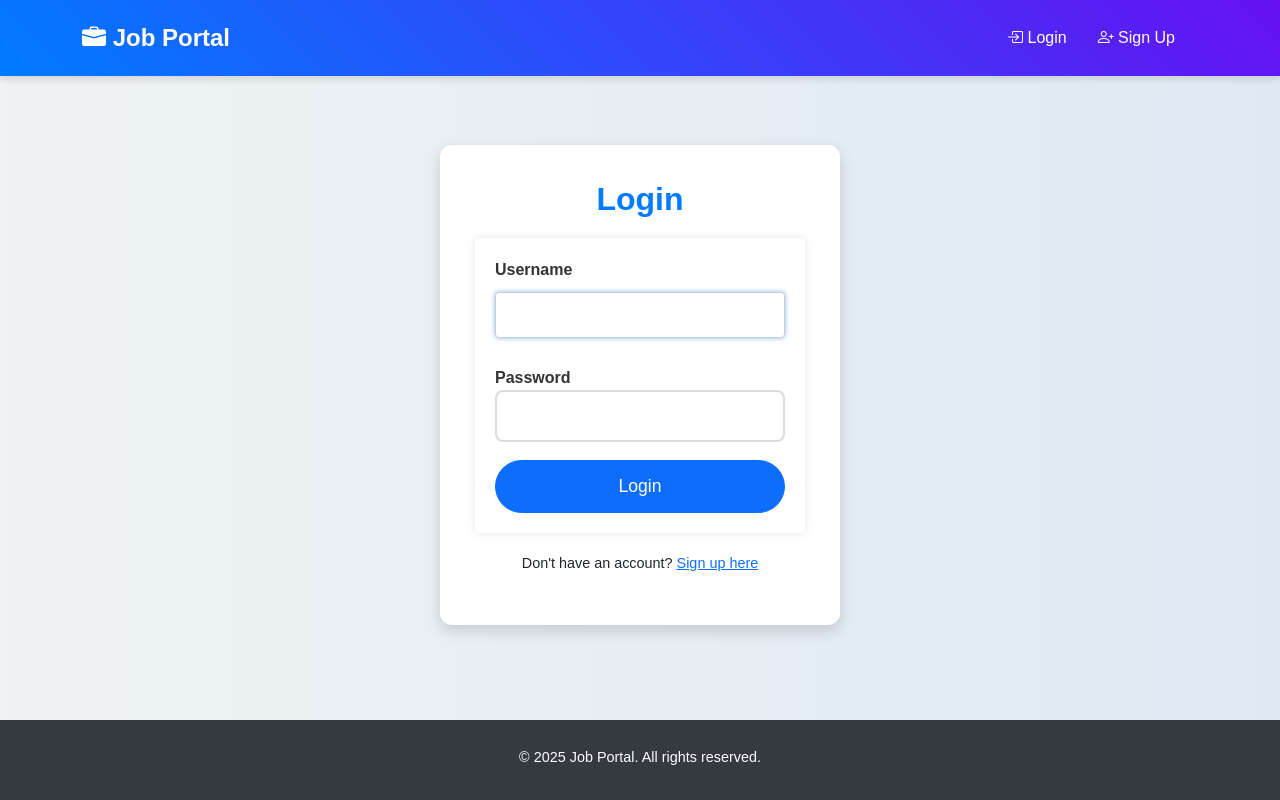
After one commit to yashpanchal123/Job_portal, a Django app: page /login/ in a window 1280 px wide. The commit adds this page. Run offline with Django 5.2, Linux system fonts and the light colour scheme; some libraries are stand-ins or nearby versions.

Commit message:
login code added

```diff
--- a/jobportal/jobportal/asgi.py
+++ b/jobportal/jobportal/asgi.py
@@ -11,6 +11,6 @@ import os
 
 from django.core.asgi import get_asgi_application
 
-os.environ.setdefault('DJANGO_SETTINGS_MODULE', 'jobportal.settings')
+os.environ.setdefault("DJANGO_SETTINGS_MODULE", "jobportal.settings")
 
 application = get_asgi_application()
--- a/jobportal/jobportal/urls.py
+++ b/jobportal/jobportal/urls.py
@@ -14,10 +14,11 @@ Including another URLconf
     1. Import the include() function: from django.urls import include, path
     2. Add a URL to urlpatterns:  path('blog/', include('blog.urls'))
 """
+
 from django.contrib import admin
 from django.urls import path, include
 
 urlpatterns = [
-    path('admin/', admin.site.urls),
-    path('', include('jobs.urls')),
+    path("admin/", admin.site.urls),
+    path("", include("jobs.urls")),
 ]
--- a/jobportal/jobportal/wsgi.py
+++ b/jobportal/jobportal/wsgi.py
@@ -11,6 +11,6 @@ import os
 
 from django.core.wsgi import get_wsgi_application
 
-os.environ.setdefault('DJANGO_SETTINGS_MODULE', 'jobportal.settings')
+os.environ.setdefault("DJANGO_SETTINGS_MODULE", "jobportal.settings")
 
 application = get_wsgi_application()
--- a/jobportal/jobs/apps.py
+++ b/jobportal/jobs/apps.py
@@ -2,5 +2,5 @@ from django.apps import AppConfig
 
 
 class JobsConfig(AppConfig):
-    default_auto_field = 'django.db.models.BigAutoField'
-    name = 'jobs'
+    default_auto_field = "django.db.models.BigAutoField"
+    name = "jobs"
--- a/jobportal/jobs/templates/jobs/base.html
+++ b/jobportal/jobs/templates/jobs/base.html
@@ -49,6 +49,29 @@
             padding: 15px;
             margin-top: 50px;
         }
+
+        #logoutForm {
+            display: inline-block; /* Ensures no unwanted padding */
+            margin: 0;
+            padding: 0;
+            border: none;
+        }
+
+        /* Remove the white border from the button */
+        #logoutForm button {
+            border: none;
+            background-color: #dc3545; /* Ensures red stays */
+            color: white;
+            padding: 8px 16px;
+            font-size: 16px;
+            cursor: pointer;
+            transition: 0.3s ease-in-out;
+        }
+
+        /* Fix hover effect */
+        #logoutForm button:hover {
+            background-color: #bb2d3b;
+        }
     </style>
 </head>
 <body>
@@ -65,6 +88,7 @@
         </button>
         <div class="collapse navbar-collapse" id="navbarNav">
             <ul class="navbar-nav ms-auto">
+                {% if user.is_authenticated %}
                 <li class="nav-item">
                     <a class="nav-link" href="{% url 'post_job' %}">
                         <i class="bi bi-upload"></i> Post a Job
@@ -75,6 +99,23 @@
                         <i class="bi bi-person-circle"></i> Profile
                     </a>
                 </li>
+                <li class="nav-item">
+                    <a href="#" class="nav-link" data-bs-toggle="modal" data-bs-target="#logoutModal">
+                        <i class="bi bi-box-arrow-right"></i> Logout
+                    </a>
+                </li>
+                {% else %}
+                <li class="nav-item">
+                    <a class="nav-link" href="{% url 'login' %}">
+                        <i class="bi bi-box-arrow-in-right"></i> Login
+                    </a>
+                </li>
+                <li class="nav-item">
+                    <a class="nav-link" href="{% url 'signup' %}">
+                        <i class="bi bi-person-plus"></i> Sign Up
+                    </a>
+                </li>
+                {% endif %}
             </ul>
         </div>
     </div>
@@ -83,6 +124,28 @@
 <!-- Main Content -->
 <div class="container mt-4">
     {% block content %}{% endblock %}
+</div>
+
+<!-- Logout Confirmation Modal -->
+<div class="modal fade" id="logoutModal" tabindex="-1" aria-labelledby="logoutModalLabel" aria-hidden="true">
+    <div class="modal-dialog">
+        <div class="modal-content">
+            <div class="modal-header">
+                <h5 class="modal-title" id="logoutModalLabel">Confirm Logout</h5>
+                <button type="button" class="btn-close" data-bs-dismiss="modal" aria-label="Close"></button>
+            </div>
+            <div class="modal-body">
+                Are you sure you want to log out?
+            </div>
+            <div class="modal-footer">
+                <button type="button" class="btn btn-secondary" data-bs-dismiss="modal">Cancel</button>
+                <form method="post" action="{% url 'logout' %}" id="logoutForm">
+                    {% csrf_token %}
+                    <button type="submit" class="btn btn-danger">Logout</button>
+                </form>
+            </div>
+        </div>
+    </div>
 </div>
 
 <!-- Footer -->
@@ -94,6 +157,7 @@
 <script src="https://code.jquery.com/jquery-3.5.1.slim.min.js"></script>
 <script src="https://cdn.jsdelivr.net/npm/@popperjs/core@2.9.2/dist/umd/popper.min.js"></script>
 <script src="https://cdn.jsdelivr.net/npm/bootstrap@5.3.0/dist/js/bootstrap.min.js"></script>
+<script src="https://cdn.jsdelivr.net/npm/bootstrap@5.3.0/dist/js/bootstrap.bundle.min.js"></script>
 
 </body>
 </html>
--- /dev/null
+++ b/jobportal/jobs/templates/jobs/login.html
@@ -0,0 +1,113 @@
+{% extends 'jobs/base.html' %}
+
+{% block content %}
+<style>
+    /* Full-page styling */
+    body {
+        background: linear-gradient(to right, #eef2f3, #dfe9f3);
+        display: flex;
+        flex-direction: column;
+        min-height: 100vh;
+    }
+
+    .container {
+        flex-grow: 1;
+        display: flex;
+        justify-content: center;
+        align-items: center;
+    }
+
+    /* Login box styling */
+    .login-box {
+        width: 100%;
+        max-width: 400px;
+        background: white;
+        padding: 35px;
+        border-radius: 12px;
+        box-shadow: 0px 6px 15px rgba(0, 0, 0, 0.15);
+    }
+
+    h2 {
+        text-align: center;
+        color: #007bff;
+        font-weight: bold;
+        margin-bottom: 20px;
+    }
+
+    /* Form fields */
+    .form-group {
+        margin-bottom: 18px;
+    }
+
+    label {
+        font-weight: 600;
+        color: #333;
+    }
+
+    input {
+        width: 100%;
+        padding: 12px;
+        border: 2px solid #ddd;
+        border-radius: 8px;
+        font-size: 1rem;
+        transition: all 0.3s ease-in-out;
+    }
+
+    input:focus {
+        border-color: #007bff;
+        box-shadow: 0px 0px 5px rgba(0, 123, 255, 0.5);
+        outline: none;
+    }
+
+    .btn-primary {
+        width: 100%;
+        padding: 12px;
+        font-size: 1.1rem;
+        border-radius: 50px;
+        transition: 0.3s ease-in-out;
+    }
+
+    .btn-primary:hover {
+        background: #0056b3;
+    }
+
+    p {
+        text-align: center;
+        margin-top: 12px;
+        font-size: 0.9rem;
+    }
+
+    /* Footer adjustment */
+    footer {
+        margin-top: auto;
+    }
+</style>
+
+<div class="container">
+    <div class="login-box">
+        <h2>Login</h2>
+        {% if messages %}
+        {% for message in messages %}
+        <div class="alert alert-danger">{{ message }}</div>
+        {% endfor %}
+        {% endif %}
+
+        <form method="post">
+            {% csrf_token %}
+            <div class="form-group">
+                <label for="{{ form.username.id_for_label }}">Username</label>
+                {{ form.username }}
+            </div>
+
+            <div class="form-group">
+                <label for="{{ form.password.id_for_label }}">Password</label>
+                {{ form.password }}
+            </div>
+
+            <button type="submit" class="btn btn-primary">Login</button>
+        </form>
+
+        <p>Don't have an account? <a href="{% url 'signup' %}">Sign up here</a></p>
+    </div>
+</div>
+{% endblock %}
--- a/jobportal/jobs/urls.py
+++ b/jobportal/jobs/urls.py
@@ -1,17 +1,38 @@
 from django.urls import path
 from .views import (
-    HomeView, PostJobView, JobListView, ProfileView,
-    SubscribeToJobsView, JobDetailView, ApplyJobView,
-    ApplicationSuccessView
+    HomeView,
+    PostJobView,
+    JobListView,
+    ProfileView,
+    SubscribeToJobsView,
+    JobDetailView,
+    ApplyJobView,
+    ApplicationSuccessView,
+    SignupView,
+    UserLoginView,
+    UserLogoutView,
 )
 
 urlpatterns = [
-    path('', HomeView.as_view(), name='home'),  # Home Page
-    path('post-job/', PostJobView.as_view(), name='post_job'),  # To add new job
-    path('jobs/', JobListView.as_view(), name='job_list'),  # Getting all jobs
-    path('profile/', ProfileView.as_view(), name='profile'),
-    path('subscribe/', SubscribeToJobsView.as_view(), name='subscribe_to_jobs'),  # Subscribing user to job search
-    path('job/<int:pk>/', JobDetailView.as_view(), name='job_detail'),  # Using <int:pk> for DetailView compatibility
-    path('job/<int:job_id>/apply/', ApplyJobView.as_view(), name='apply_job'),  # Apply for a job
-    path('application-success/', ApplicationSuccessView.as_view(), name='application_success'),  # Application success page
+    path("", HomeView.as_view(), name="home"),  # Home Page
+    path("signup/", SignupView.as_view(), name="signup"),  # Signup page
+    path("login/", UserLoginView.as_view(), name="login"),  # Login page
+    path("logout/", UserLogoutView.as_view(next_page="login"), name="logout"),  # Logout
+    path("post-job/", PostJobView.as_view(), name="post_job"),  # To add new job
+    path("jobs/", JobListView.as_view(), name="job_list"),  # Getting all jobs
+    path("profile/", ProfileView.as_view(), name="profile"),
+    path(
+        "subscribe/", SubscribeToJobsView.as_view(), name="subscribe_to_jobs"
+    ),  # Subscribing user to job search
+    path(
+        "job/<int:pk>/", JobDetailView.as_view(), name="job_detail"
+    ),  # Using <int:pk> for DetailView compatibility
+    path(
+        "job/<int:job_id>/apply/", ApplyJobView.as_view(), name="apply_job"
+    ),  # Apply for a job
+    path(
+        "application-success/",
+        ApplicationSuccessView.as_view(),
+        name="application_success",
+    ),  # Application success page
 ]
--- a/jobportal/jobs/views.py
+++ b/jobportal/jobs/views.py
@@ -1,84 +1,128 @@
+from django.contrib import messages
 from django.shortcuts import get_object_or_404, redirect, render
 from django.views.generic import ListView, DetailView, CreateView, View
+from django.contrib.auth.views import LoginView, LogoutView
 from django.contrib.auth.mixins import LoginRequiredMixin
+from django.contrib.auth.forms import UserCreationForm, AuthenticationForm
+from django.contrib.auth import login, logout
 from django.core.mail import send_mail
 from django.urls import reverse_lazy
 from rest_framework.views import APIView
 from rest_framework.response import Response
 from rest_framework.permissions import IsAuthenticated
 from .models import Job, Profile, JobApplication
-from .forms import JobForm, ProfileForm, ApplicationForm
+from .forms import JobForm, ProfileForm, ApplicationForm, SignUpForm
+from django.views.generic.edit import FormView
 
-# Home view as a class-based ListView
-class HomeView(ListView):
+
+# User Signup View
+class SignupView(FormView):
+    template_name = "jobs/signup.html"
+    form_class = SignUpForm
+    success_url = reverse_lazy("job_list")  # Redirect after successful signup
+
+    def form_valid(self, form):
+        user = form.save()
+        login(self.request, user)  # Automatically log in the user
+        return super().form_valid(form)
+
+
+# User Login View
+class UserLoginView(LoginView):
+    template_name = "jobs/login.html"
+    authentication_form = AuthenticationForm
+
+    def form_invalid(self, form):
+        messages.error(self.request, "Invalid username or password. Please try again.")
+        return super().form_invalid(form)
+
+    def get_success_url(self):
+        return reverse_lazy("job_list")
+
+
+# User Logout View
+class UserLogoutView(LogoutView):
+    next_page = reverse_lazy("login")
+
+
+# Home view with authentication required
+class HomeView(LoginRequiredMixin, ListView):
     model = Job
-    template_name = 'jobs/home.html'
-    context_object_name = 'jobs'
+    template_name = "jobs/home.html"
+    context_object_name = "jobs"
+
 
 # Job detail view
-class JobDetailView(DetailView):
+class JobDetailView(LoginRequiredMixin, DetailView):
     model = Job
-    template_name = 'jobs/job_detail.html'
-    context_object_name = 'job'
+    template_name = "jobs/job_detail.html"
+    context_object_name = "job"
 
     def get_context_data(self, **kwargs):
         context = super().get_context_data(**kwargs)
-        context['job'].mandatory_skills_list = context['job'].mandatory_skills.split(",")
+        context["job"].mandatory_skills_list = context["job"].mandatory_skills.split(
+            ","
+        )
         return context
+
 
 # Posting a job
 class PostJobView(LoginRequiredMixin, CreateView):
     model = Job
     form_class = JobForm
-    template_name = 'jobs/post_job.html'
-    success_url = reverse_lazy('job_list')
+    template_name = "jobs/post_job.html"
+    success_url = reverse_lazy("job_list")
 
     def form_valid(self, form):
         form.instance.posted_by = self.request.user
         return super().form_valid(form)
 
+
 # Listing all jobs
-class JobListView(ListView):
+class JobListView(LoginRequiredMixin, ListView):
     model = Job
-    template_name = 'jobs/job_list.html'
-    context_object_name = 'jobs'
+    template_name = "jobs/job_list.html"
+    context_object_name = "jobs"
+
 
 # Profile management view
 class ProfileView(LoginRequiredMixin, View):
-    template_name = 'jobs/profile.html'
+    template_name = "jobs/profile.html"
 
     def get(self, request):
         form = ProfileForm(instance=request.user.profile)
-        return render(request, self.template_name, {'form': form})
+        return render(request, self.template_name, {"form": form})
 
     def post(self, request):
         form = ProfileForm(request.POST, request.FILES, instance=request.user.profile)
         if form.is_valid():
             form.save()
-            return redirect('profile')
-        return render(request, self.template_name, {'form': form})
+            return redirect("profile")
+        return render(request, self.template_name, {"form": form})
+
 
 # Job subscription view
-class SubscribeToJobsView(View):
+class SubscribeToJobsView(LoginRequiredMixin, View):
     def post(self, request):
-        email = request.POST.get('email')
+        email = request.POST.get("email")
         send_mail(
-            'Job Subscription',
-            'Thank you for subscribing to job notifications.',
-            'from@example.com',
+            "Job Subscription",
+            "Thank you for subscribing to job notifications.",
+            "from@example.com",
             [email],
             fail_silently=False,
         )
-        return redirect('job_list')
+        return redirect("job_list")
+
 
 # Job application view
-class ApplyJobView(View):
-    template_name = 'jobs/apply_job.html'
+class ApplyJobView(LoginRequiredMixin, View):
+    template_name = "jobs/apply_job.html"
 
     def get(self, request, job_id):
         job = get_object_or_404(Job, id=job_id)
         form = ApplicationForm()
-        return render(request, self.template_name, {'job': job, 'form': form})
+        return render(request, self.template_name, {"job": job, "form": form})
 
     def post(self, request, job_id):
         job = get_object_or_404(Job, id=job_id)
@@ -86,17 +130,18 @@ class ApplyJobView(View):
         if form.is_valid():
             JobApplication.objects.create(
                 job=job,
-                name=form.cleaned_data['name'],
-                email=form.cleaned_data['email'],
-                resume=form.cleaned_data['resume'],
-                cover_letter=form.cleaned_data['cover_letter']
+                name=form.cleaned_data["name"],
+                email=form.cleaned_data["email"],
+                resume=form.cleaned_data["resume"],
+                cover_letter=form.cleaned_data["cover_letter"],
             )
-            return redirect('application_success')
-        return render(request, self.template_name, {'job': job, 'form': form})
+            return redirect("application_success")
+        return render(request, self.template_name, {"job": job, "form": form})
+
 
 # Application success view
-class ApplicationSuccessView(View):
-    template_name = 'jobs/application_success.html'
+class ApplicationSuccessView(LoginRequiredMixin, View):
+    template_name = "jobs/application_success.html"
 
     def get(self, request):
         return render(request, self.template_name)
--- a/jobportal/manage.py
+++ b/jobportal/manage.py
@@ -6,7 +6,7 @@ import sys
 
 def main():
     """Run administrative tasks."""
-    os.environ.setdefault('DJANGO_SETTINGS_MODULE', 'jobportal.settings')
+    os.environ.setdefault("DJANGO_SETTINGS_MODULE", "jobportal.settings")
     try:
         from django.core.management import execute_from_command_line
     except ImportError as exc:
@@ -18,5 +18,5 @@ def main():
     execute_from_command_line(sys.argv)
 
 
-if __name__ == '__main__':
+if __name__ == "__main__":
     main()
```
Also changed, not shown: jobportal/jobportal/settings.py (+44 -41 lines), jobportal/jobs/admin.py (+9 -4 lines), jobportal/jobs/forms.py (+38 -13 lines), jobportal/jobs/models.py (+7 -7 lines), jobportal/jobs/templates/jobs/signup.html (added, +80 -0 lines), jobportal/requirements.txt (added, +12 -0 lines), jobportal/db.sqlite3, jobportal/jobs/migrations/0001_initial.py, jobportal/jobs/migrations/0002_jobapplication.py.
